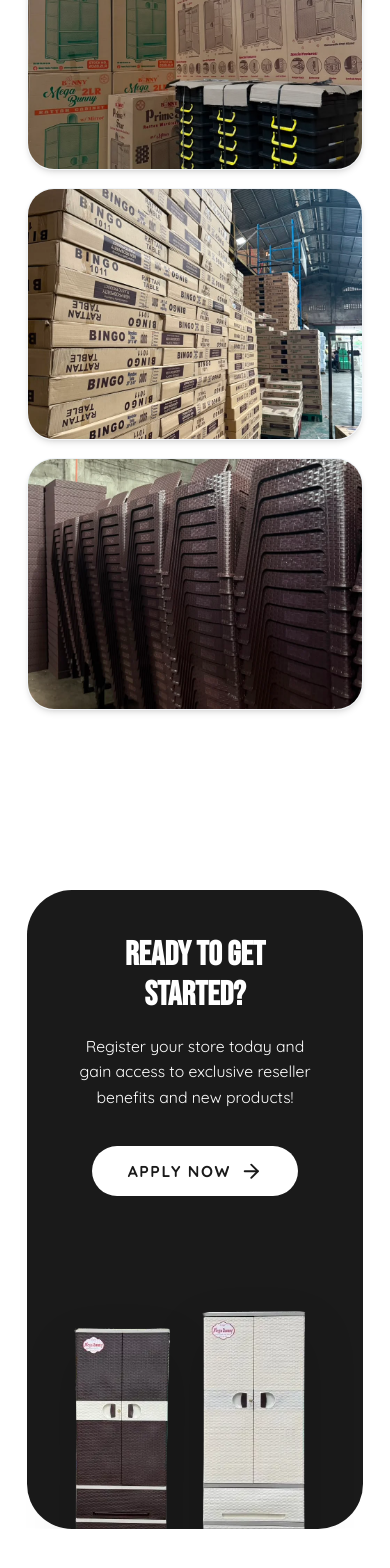
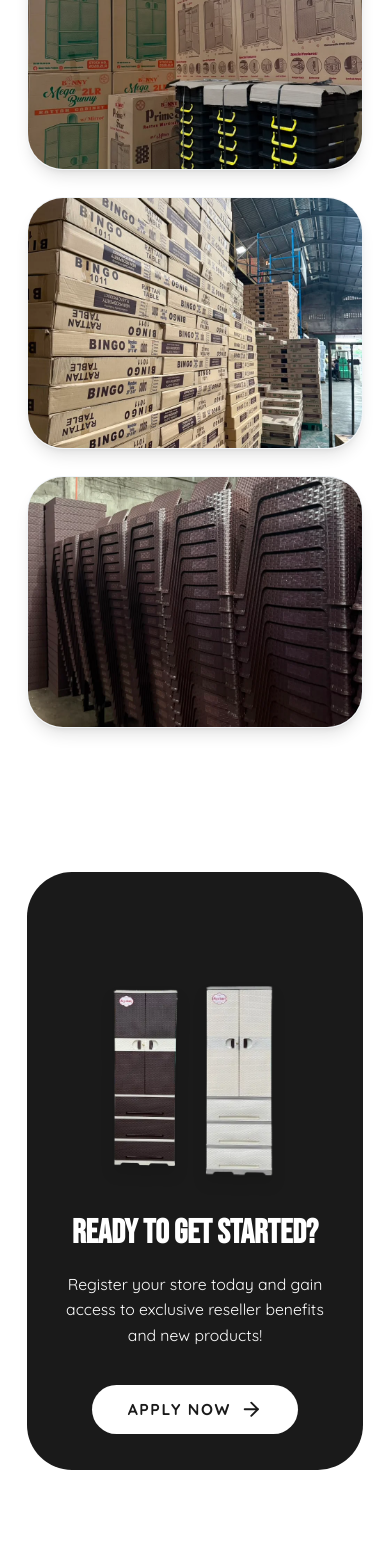
Before and after one commit to newprosperity8-store/bunnyplastics, a React (Vite) app: page /about in a window 390 px wide. Shown: the part 1549-3117 px from the top of the page. Built offline with nearby package versions, Linux system fonts and the light colour scheme.

Commit message:
Restore desktop hero BUNNY position, single-line OUR BESTSELLERS desktop header, desktop bursting CTA wardrobes, factory 3-card layout, and pointer mouse cursors on buttons

```diff
--- a/src/pages/About.tsx
+++ b/src/pages/About.tsx
@@ -73,14 +73,14 @@
               </h3>
             </div>
             <div className="lg:w-2/3 w-full">
-              <div className="grid grid-cols-1 sm:grid-cols-3 gap-4 md:gap-6 w-full">
-                <div className="rounded-3xl overflow-hidden shadow-md aspect-4/3 border border-slate-100 hover:shadow-xl transition-all">
+              <div className="grid grid-cols-1 sm:grid-cols-3 gap-6 md:gap-8 w-full">
+                <div className="rounded-[2rem] md:rounded-[2.5rem] overflow-hidden shadow-lg aspect-4/3 border border-slate-100 hover:shadow-2xl transition-all duration-300">
                   <img src="/images/factory/factory1.webp" alt="BunnyPlastics Manufacturing Facility 1" className="w-full h-full object-cover hover:scale-105 transition-transform duration-500" />
                 </div>
-                <div className="rounded-3xl overflow-hidden shadow-md aspect-4/3 border border-slate-100 hover:shadow-xl transition-all sm:-translate-y-4">
+                <div className="rounded-[2rem] md:rounded-[2.5rem] overflow-hidden shadow-lg aspect-4/3 border border-slate-100 hover:shadow-2xl transition-all duration-300">
                   <img src="/images/factory/factory2.webp" alt="BunnyPlastics Manufacturing Facility 2" className="w-full h-full object-cover hover:scale-105 transition-transform duration-500" />
                 </div>
-                <div className="rounded-3xl overflow-hidden shadow-md aspect-4/3 border border-slate-100 hover:shadow-xl transition-all">
+                <div className="rounded-[2rem] md:rounded-[2.5rem] overflow-hidden shadow-lg aspect-4/3 border border-slate-100 hover:shadow-2xl transition-all duration-300">
                   <img src="/images/factory/factory3.webp" alt="BunnyPlastics Manufacturing Facility 3" className="w-full h-full object-cover hover:scale-105 transition-transform duration-500" />
                 </div>
               </div>
@@ -88,30 +88,46 @@
           </div>
 
           {/* CTA Section */}
-          <div className="bg-[#1A1A1A] rounded-[2.5rem] w-full relative mt-40 md:mt-48">
-            {/* Bursting Images on the Right */}
+          <div className="bg-[#1A1A1A] rounded-[2.5rem] w-full relative mt-32 md:mt-48 overflow-hidden md:overflow-visible">
+            {/* Desktop-Only Bursting Images on the Right */}
             <div
-              className="absolute inset-0 pointer-events-none"
+              className="absolute inset-0 pointer-events-none hidden md:block"
               style={{ clipPath: 'inset(-100% -100% 0 -100% round 0 0 2.5rem 2.5rem)' }}
             >
-              <div className="absolute bottom-0 left-0 w-full h-full flex justify-center items-end">
-                 <div className="flex items-end justify-center mx-auto translate-y-24 md:translate-y-40">
+              <div className="absolute bottom-0 right-0 w-full h-full flex justify-end items-end">
+                 <div className="flex items-end -mr-10 md:-mr-16 translate-y-24 md:translate-y-40">
                     <img
                       src="/images/Drawers%20&%20Cabinets/Drawers%20and%20Cabinets/Mega%20Bunny%203L/MEGA%20Brown.webp"
                       alt="Mega Bunny Brown"
-                      className="w-48 sm:w-64 md:w-80 lg:w-96 drop-shadow-2xl z-10 -mr-24 sm:-mr-36"
+                      className="w-56 sm:w-72 md:w-80 lg:w-104 drop-shadow-2xl z-10 -mr-32 sm:-mr-40 md:-mr-56 lg:-mr-72"
                     />
                     <img
                       src="/images/Drawers%20&%20Cabinets/Drawers%20and%20Cabinets/Mega%20Bunny%203L/MEGA%20White.webp"
                       alt="Mega Bunny White"
-                      className="w-56 sm:w-72 md:w-88 lg:w-104 drop-shadow-2xl z-20"
+                      className="w-64 sm:w-80 md:w-96 lg:w-120 drop-shadow-2xl z-20"
                     />
                   </div>
               </div>
             </div>
 
+            {/* Mobile-Only Wardrobes (Centered in Mobile View) */}
+            <div className="block md:hidden w-full pt-8 flex justify-center items-center">
+              <div className="flex items-end justify-center -mb-4">
+                <img
+                  src="/images/Drawers%20&%20Cabinets/Drawers%20and%20Cabinets/Mega%20Bunny%203L/MEGA%20Brown.webp"
+                  alt="Mega Bunny Brown"
+                  className="w-32 sm:w-40 h-auto drop-shadow-xl z-10 -mr-14"
+                />
+                <img
+                  src="/images/Drawers%20&%20Cabinets/Drawers%20and%20Cabinets/Mega%20Bunny%203L/MEGA%20White.webp"
+                  alt="Mega Bunny White"
+                  className="w-36 sm:w-44 h-auto drop-shadow-xl z-20"
+                />
+              </div>
+            </div>
+
             {/* Content */}
-            <div className="p-10 md:p-16 flex flex-col md:flex-row items-center justify-between relative z-10">
+            <div className="p-8 md:p-16 flex flex-col md:flex-row items-center justify-between relative z-10">
               <div className="md:w-1/2 flex flex-col items-center md:items-start text-center md:text-left">
                 <h3 className="text-3xl md:text-4xl lg:text-5xl font-logo text-white mb-4">Ready to get started?</h3>
                 <p className="text-white mb-8 max-w-md text-sm md:text-base leading-relaxed">
@@ -119,14 +135,14 @@
                 </p>
                 <Link
                   to="/distributors"
-                  className="inline-flex items-center justify-center px-8 py-3 bg-white text-[#1A1A1A] rounded-full font-bold text-sm tracking-widest uppercase hover:bg-slate-200 transition-colors group"
+                  className="inline-flex items-center justify-center px-8 py-3 bg-white text-[#1A1A1A] rounded-full font-bold text-sm tracking-widest uppercase hover:bg-slate-200 transition-colors group cursor-pointer"
                 >
                   Apply Now
                   <ArrowRight className="ml-2 w-5 h-5 group-hover:translate-x-1 transition-transform" />
                 </Link>
               </div>
 
-              <div className="md:w-1/2 w-full h-64 md:h-auto"></div>
+              <div className="hidden md:block md:w-1/2 w-full h-64 md:h-auto"></div>
             </div>
           </div>
 
--- a/src/pages/Distributors.tsx
+++ b/src/pages/Distributors.tsx
@@ -435,31 +435,46 @@
               </span>
             </div>
 
-            <div className="bg-[#1A1A1A] rounded-[2.5rem] w-full relative mt-40 md:mt-48">
-
-              {/* Bursting Images on the Right (Absolute to the whole box) */}
+            <div className="bg-[#1A1A1A] rounded-[2.5rem] w-full relative mt-32 md:mt-48 overflow-hidden md:overflow-visible">
+              {/* Desktop-Only Bursting Images on the Right */}
               <div
-                className="absolute inset-0 pointer-events-none"
+                className="absolute inset-0 pointer-events-none hidden md:block"
                 style={{ clipPath: 'inset(-100% -100% 0 -100% round 0 0 2.5rem 2.5rem)' }}
               >
-                <div className="absolute bottom-0 left-0 w-full h-full flex justify-center items-end">
-                   <div className="flex items-end justify-center mx-auto translate-y-24 md:translate-y-40">
+                <div className="absolute bottom-0 right-0 w-full h-full flex justify-end items-end">
+                   <div className="flex items-end -mr-10 md:-mr-16 translate-y-24 md:translate-y-40">
                       <img
                         src="/images/Drawers%20&%20Cabinets/Drawers%20and%20Cabinets/Mega%20Bunny%203L/MEGA%20Brown.webp"
                         alt="Mega Bunny Brown"
-                        className="w-48 sm:w-64 md:w-80 lg:w-96 drop-shadow-2xl z-10 -mr-24 sm:-mr-36"
+                        className="w-56 sm:w-72 md:w-80 lg:w-104 drop-shadow-2xl z-10 -mr-32 sm:-mr-40 md:-mr-56 lg:-mr-72"
                       />
                       <img
                         src="/images/Drawers%20&%20Cabinets/Drawers%20and%20Cabinets/Mega%20Bunny%203L/MEGA%20White.webp"
                         alt="Mega Bunny White"
-                        className="w-56 sm:w-72 md:w-88 lg:w-104 drop-shadow-2xl z-20"
+                        className="w-64 sm:w-80 md:w-96 lg:w-120 drop-shadow-2xl z-20"
                       />
                     </div>
                 </div>
               </div>
 
+              {/* Mobile-Only Wardrobes (Centered in Mobile View) */}
+              <div className="block md:hidden w-full pt-8 flex justify-center items-center">
+                <div className="flex items-end justify-center -mb-4">
+                  <img
+                    src="/images/Drawers%20&%20Cabinets/Drawers%20and%20Cabinets/Mega%20Bunny%203L/MEGA%20Brown.webp"
+                    alt="Mega Bunny Brown"
+                    className="w-32 sm:w-40 h-auto drop-shadow-xl z-10 -mr-14"
+                  />
+                  <img
+                    src="/images/Drawers%20&%20Cabinets/Drawers%20and%20Cabinets/Mega%20Bunny%203L/MEGA%20White.webp"
+                    alt="Mega Bunny White"
+                    className="w-36 sm:w-44 h-auto drop-shadow-xl z-20"
+                  />
+                </div>
+              </div>
+
               {/* Content (with padding) */}
-              <div className="p-10 md:p-16 flex flex-col md:flex-row items-center justify-between relative z-10">
+              <div className="p-8 md:p-16 flex flex-col md:flex-row items-center justify-between relative z-10">
                 <div className="md:w-1/2 flex flex-col items-center md:items-start text-center md:text-left">
                   <h3 className="text-3xl md:text-4xl lg:text-5xl font-logo text-white mb-4">Ready to get started?</h3>
                   <p className="text-white mb-8 max-w-md text-sm md:text-base leading-relaxed">
@@ -467,7 +482,7 @@
                   </p>
                   <button
                     onClick={handleNext}
-                    className="inline-flex items-center justify-center px-8 py-3 bg-white text-[#1A1A1A] rounded-full font-bold text-sm tracking-widest uppercase hover:bg-slate-200 transition-colors group"
+                    className="inline-flex items-center justify-center px-8 py-3 bg-white text-[#1A1A1A] rounded-full font-bold text-sm tracking-widest uppercase hover:bg-slate-200 transition-colors group cursor-pointer"
                   >
                     Apply Now
                     <ArrowRight className="ml-2 w-5 h-5 group-hover:translate-x-1 transition-transform" />
@@ -475,7 +490,7 @@
                 </div>
 
                 {/* Empty right column for spacing so text doesn't overlap images */}
-                <div className="md:w-1/2 w-full h-64 md:h-auto"></div>
+                <div className="hidden md:block md:w-1/2 w-full h-64 md:h-auto"></div>
               </div>
             </div>
           </div>
```
Also changed, not shown: src/pages/Home.tsx (+47 -13 lines).
